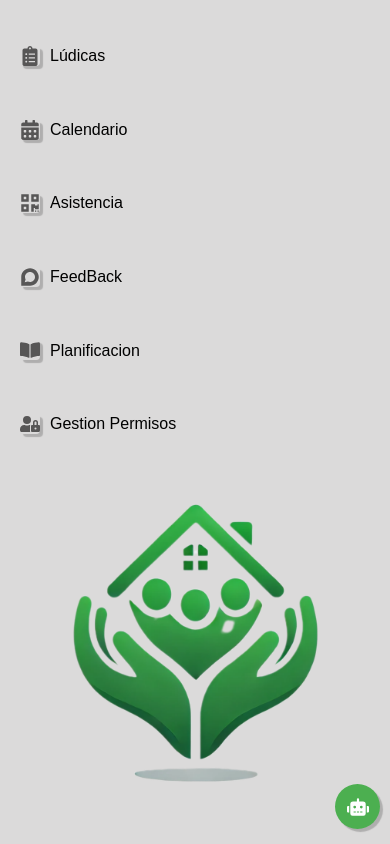
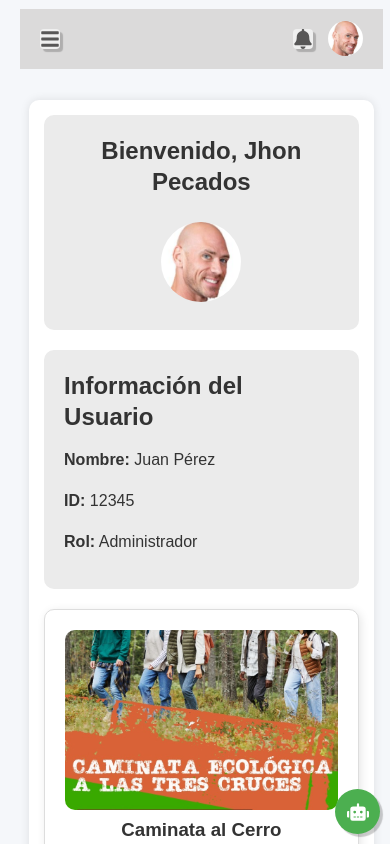
Before and after one commit to victormosqueraconejo/ActivSena, a React (Vite) app in the folder client/: page /dash in a window 390 px wide. Shown: the top 844 px of the page. Built offline with nearby package versions, Linux system fonts and the light colour scheme.

Commit message:
dashboard v2.3

```diff
--- a/client/public/DashBoard.jsx
+++ b/client/public/DashBoard.jsx
@@ -1,24 +1,31 @@
-import React from 'react'
-import MenuLateral from '../src/pages/DashBoard/DashBoardComponents/MenuLateral'
-import HomeDash from "../src/pages/DashBoard/HomeDash"
-import ActivBot from '../src/pages/DashBoard/DashBoardComponents/ActivBot'
+import React, { useState } from "react";
+import MenuLateral from "../src/pages/DashBoard/DashBoardComponents/MenuLateral";
+import HomeDash from "../src/pages/DashBoard/HomeDash";
+import ActivBot from "../src/pages/DashBoard/DashBoardComponents/ActivBot";
+import Navbar from "../src/pages/DashBoard/DashBoardComponents/Navbar";
 
-import "../src/styles/App.css"
-import "../src/styles/BotHp.css"
-import "../src/styles/ColaViento.css"
-import "../src/styles/global.css"
-import "../src/styles/Resposive.css"
+import "../src/styles/BotHp.css";
+import "../src/styles/ColaViento.css";
+import "../src/styles/Resposive.css";
+import "../src/styles/global.css";
 
 export default function DashBoard() {
+  const [menuAbierto, setMenuAbierto] = useState(false);
+
+  const toggleMenu = () => {
+    setMenuAbierto(!menuAbierto);
+  };
+
   return (
     <>
-    <section className='contenedor' >
-        <MenuLateral></MenuLateral>
-        <main className='contenido'>
-            <HomeDash></HomeDash>
+      <section className="contenedor">
+        <MenuLateral menuAbierto={menuAbierto} toggleMenu={toggleMenu} />
+        <main className="contenido">
+          <Navbar toggleMenu={toggleMenu} />
+          <HomeDash></HomeDash>
         </main>
         <ActivBot></ActivBot>
-    </section>
+      </section>
     </>
-  )
+  );
 }
--- a/client/src/pages/DashBoard/DashBoardComponents/MenuLateral.jsx
+++ b/client/src/pages/DashBoard/DashBoardComponents/MenuLateral.jsx
@@ -6,19 +6,26 @@ import {
   FaUserLock,
   FaQrcode,
   FaHome,
+  FaTimes,
 } from "react-icons/fa";
 import { NavLink } from "react-router-dom";
 import { Activa } from "../code/Activa";
 import React from "react";
 import logo from "../img/logo.png";
 
-export default function MenuLateral() {
+
+export default function MenuLateral({ menuAbierto, toggleMenu }) {
   return (
-    <aside className="barra">
+    <aside className={`barra ${menuAbierto ? "mostrar" : "ocultar"}`}>
       <section className="Clogo">
         <img src={logo} alt="Logo" className="logo" />
         <h2 className="titulo">Dashboard</h2>
+
+        <button className="icono subir" onClick={toggleMenu}>
+          <FaTimes />
+        </button>
       </section>
+
       <nav className="menu">
         <NavLink to="/" className={({ isActive }) => Activa(isActive)}>
           <FaHome className="icono" />
@@ -51,13 +58,13 @@ export default function MenuLateral() {
           className={({ isActive }) => Activa(isActive)}
         >
           <FaBookOpen className="icono" />
-          Planificacion
+          Planificación
         </NavLink>
         <NavLink to="/Gestion" className={({ isActive }) => Activa(isActive)}>
           <FaUserLock className="icono" />
-          Gestion Permisos
+          Gestión Permisos
         </NavLink>
-        <img src= {logo} alt="" />
+        <img src={logo} alt="" />
       </nav>
     </aside>
   );
--- a/client/src/pages/DashBoard/DashBoardComponents/Navbar.jsx
+++ b/client/src/pages/DashBoard/DashBoardComponents/Navbar.jsx
@@ -1,19 +1,17 @@
-import { FaBell, FaBars  } from "react-icons/fa";
+import { FaBell, FaBars } from "react-icons/fa";
 import React from "react";
-
 import avatar from "../img/avtar.png";
 
-export default function Navbar() {
+export default function Navbar({ toggleMenu }) {
   return (
     <header className="encabezado">
-      <h1 className="titulo"></h1>
+      <button className="icono" onClick={toggleMenu}>
+        <FaBars />
+      </button>
 
       <nav className="acciones">
         <button className="icono">
           <FaBell />
-        </button>
-        <button>
-          <FaBars className="icono" />
         </button>
 
         <section className="usuario">
--- a/client/src/styles/ColaViento.css
+++ b/client/src/styles/ColaViento.css
@@ -13,7 +13,7 @@
     "tarjeta1 tarjeta2";
   margin: auto;
   position: absolute;
-  top: 58%;
+  top: 56%;
   left: 55%;
   transform: translate(-50%, -50%);
 }
@@ -78,7 +78,6 @@
   background-color: #096dd9;
 }
 
-/* ✅ Pantallas grandes (Full HD y 4K) */
 @media (min-width: 1440px) {
   .contenedor1 {
     max-width: 1000px;
@@ -95,10 +94,13 @@
   }
 }
 
-@media (min-width: 1920px) {
+@media (min-width: 1025px) {
   .contenedor1 {
-    max-width: 1200px;
-    gap: 40px;
+    max-width: 800px;
+    gap: 30px;
+    margin: 20px auto;
+    top: 59%;
+    left: 55%;
   }
 
   .imagen {
@@ -106,23 +108,40 @@
   }
 
   .boton {
-    font-size: 18px;
-    padding: 12px 24px;
+    font-size: 16px;
+    padding: 10px 20px;
+  }
+
+  .tarjeta {
+    width: 100%;
+    max-width: 300px;
   }
 }
 
-/* ✅ Pantallas medianas (Tablets y laptops pequeñas) */
 @media (max-width: 1024px) {
   .contenedor1 {
-    max-width: 90%;
+    display: flex;
+    flex-direction: column;
+    align-items: center;
+    width: 100%;
+    max-width: 500px;
+    position: static;
+    transform: none;
+    margin: 20px auto;
+  }
+
+  .tarjeta {
+    width: 100%;
+    max-width: 400px;
   }
 
   .imagen {
-    height: 200px;
+    width: 100%;
+    height: auto;
+    max-height: 200px;
   }
 }
 
-/* ✅ Tablets (768px o menos) */
 @media (max-width: 768px) {
   .contenedor1 {
     grid-template-columns: 1fr;
@@ -140,7 +159,6 @@
   }
 }
 
-/* ✅ Móviles (480px o menos) */
 @media (max-width: 480px) {
   .contenedor1 {
     padding: 15px;
--- a/client/src/styles/Resposive.css
+++ b/client/src/styles/Resposive.css
@@ -1,10 +1,9 @@
 @import "./global.css";
-
 
 /* 💻 Pantallas estándar (1366px - 1920px) */
 @media screen and (max-width: 1920px) {
   .barra {
-      width: 240px;
+    width: 250px;
   }
 
   .contenido {
@@ -19,10 +18,20 @@
     font-size: 26px;
     padding: 18px;
   }
+
+  .encabezado {
+    width: 100%;
+    height: 60px;
+    background-color: rebeccapurple ;
+  }
 }
 
 /* 📺 Laptops pequeñas (1024px - 1366px) */
 @media screen and (max-width: 1366px) {
+  .encabezado {
+    background-color: red ;
+  }
+
   .barra {
     width: 200px;
   }
@@ -42,75 +51,6 @@
   .activbot {
     font-size: 24px;
     padding: 16px;
-    }
-  }
-
-  /* 📱 Tablets horizontales (768px - 1024px) */
-  @media screen and (max-width: 1024px) {
-    .contenedor {
-      flex-direction: row;
-    }
-
-    .barra {
-      width: 180px;
-    }
-
-    .contenido {
-      padding: 15px;
-    }
-
-    .busqueda {
-      width: 50%;
-    }
-
-    .activbot {
-      font-size: 22px;
-      padding: 14px;
-    }
-  }
-
-  /* 📱 Tablets verticales y móviles (hasta 768px) */
-  @media screen and (max-width: 768px) {
-    .contenedor {
-      flex-direction: column;
-    }
-
-    .barra {
-      width: 100%;
-      height: auto;
-      flex-direction: row;
-      justify-content: space-between;
-      padding: 10px;
-      position: fixed;
-      bottom: 0;
-      left: 0;
-      right: 0;
-      z-index: 1000;
-    }
-
-    .menu {
-      flex-direction: row;
-      gap: 8px;
-    }
-
-    .contenido {
-      padding: 10px;
-      margin-bottom: 60px;
-    }
-
-    .encabezado {
-      flex-direction: column;
-      align-items: flex-start;
-    }
-
-    .busqueda {
-      width: 100%;
-    }
-
-    .activbot {
-      bottom: 15px;
-      font-size: 20px;
-      padding: 12px;
   }
 }
 
@@ -135,4 +75,83 @@
     font-size: 18px;
     padding: 10px;
   }
+
+  .encabezado {
+    background-color: black ;
+    width: 300%;
   }
+}
+
+.barra {
+  width: 250px;
+  background: #dbdada;
+  height: 100vh;
+  transition: transform 0.3s ease-in-out;
+}
+
+/* 📏 Ajustes para tablets y pantallas medianas */
+@media (max-width: 1024px) {
+  .encabezado {
+    background-color: black;
+    width: 93vw !important;
+  }
+
+  .barra {
+    position: fixed;
+    left: -250px;
+    top: 0;
+    height: 100vh;
+    z-index: 1000;
+    transition: left 0.3s ease-in-out;
+  }
+
+  .barra.mostrar {
+    left: 0;
+  }
+
+  .menu-btn {
+    display: block;
+    font-size: 22px;
+    background: none;
+    border: none;
+    cursor: pointer;
+    padding: 10px;
+  }
+
+  .contenido {
+    margin-left: 0;
+  }
+}
+
+/* 📱 Ajustes adicionales para móviles */
+@media (max-width: 768px) {
+  .barra {
+    width: 200px;
+  }
+
+  .busqueda {
+    width: 100%;
+  }
+}
+
+@media (max-width: 480px) {
+  .barra {
+    width: 180px;
+  }
+
+  .menu {
+    flex-direction: column;
+  }
+
+  .usuario .nombre {
+    display: none;
+  }
+
+  .acciones {
+    gap: 10px;
+  }
+
+  .menu-btn {
+    font-size: 18px;
+  }
+}
--- a/client/src/styles/global.css
+++ b/client/src/styles/global.css
@@ -48,6 +48,7 @@ body {
   color: black;
   border-radius: 5px;
   transition: background 0.3s, color 0.3s;
+  border: none;
 }
 
 .opcion:hover,
@@ -67,7 +68,7 @@ body {
   margin-bottom: 20px;
   display: flex;
   justify-content: space-between;
-  width: 81vw;
+  width: 80vw;
   padding: 10px 20px;
   background-color: #dbdada;
   position: relative;
@@ -213,3 +214,8 @@ body {
   width: 500px;
   height: 500px;
 }
+
+.subir{
+  position: relative;
+  top: -3mm;
+}
```
Also changed, not shown: client/src/pages/DashBoard/HomeDash.jsx (+10 -10 lines). Lines whose indentation alone changed are shown as unchanged.
